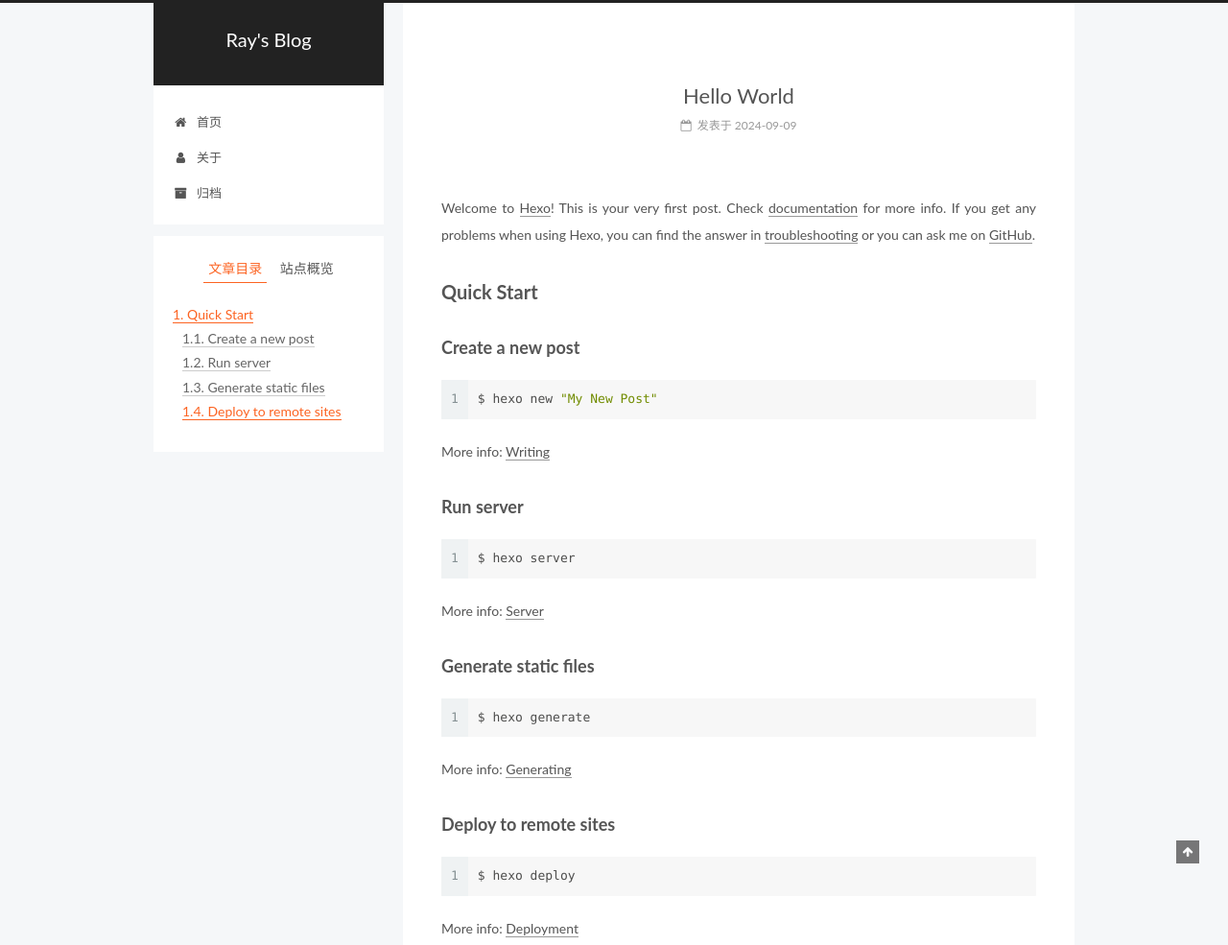
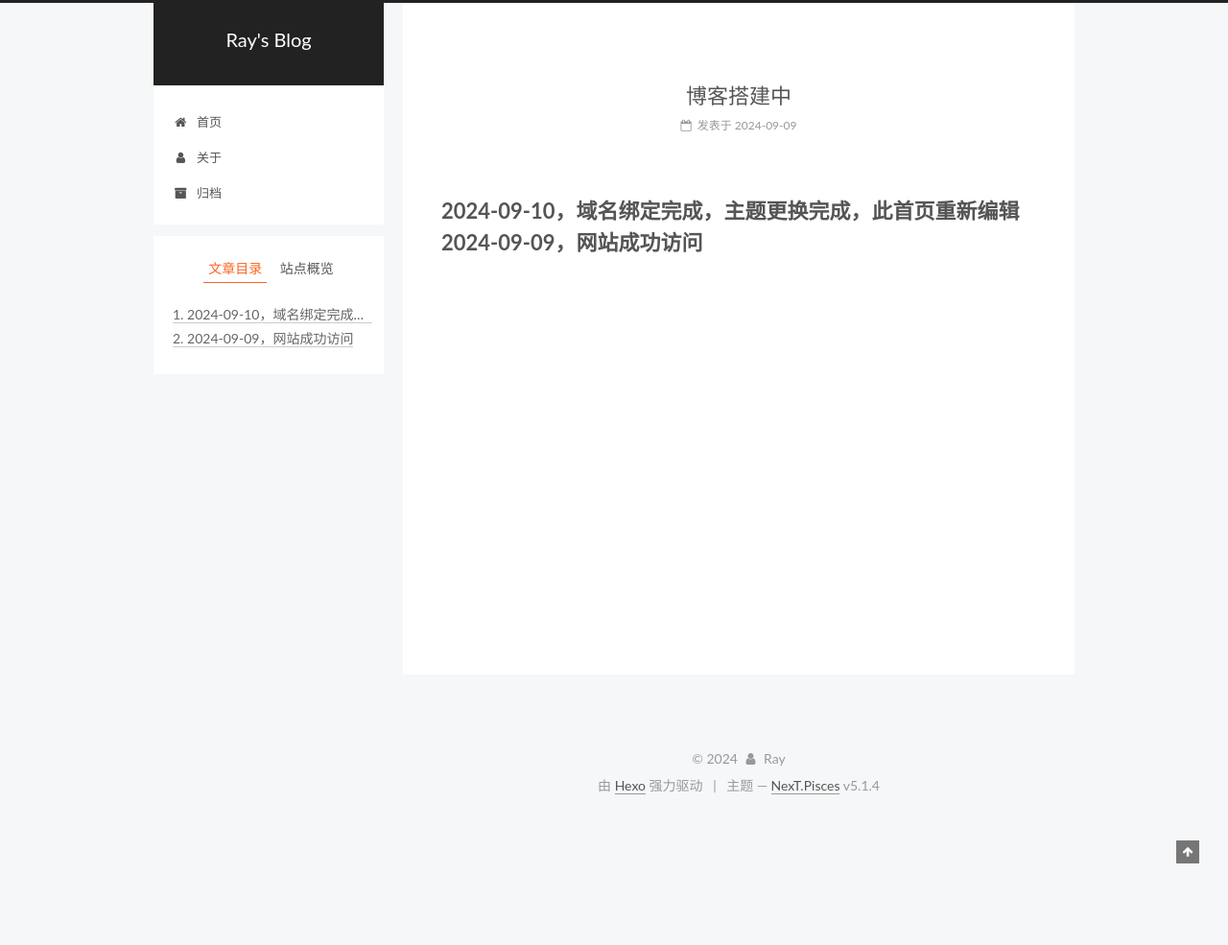
Before and after one commit to Jieup/jieup.github.io, a plain HTML site: page 2024/09/09/hello-world/index.html in a window 1280 px wide. Shown: the top 985 px of the page at 96% size. After the commit the page ends 853 px from the top, so only its background shows below. Drawn offline with Linux system fonts and the light colour scheme.

Commit message:
Site updated: 2024-09-10 20:53:20

```diff
--- a/2024/09/09/hello-world/index.html
+++ b/2024/09/09/hello-world/index.html
@@ -79,15 +79,15 @@
 
 
 
-<meta name="description" content="Welcome to Hexo! This is your very first post. Check documentation for more info. If you get any problems when using Hexo, you can find the answer in troubleshooting or you can ask me on GitHub. Quick">
+<meta name="description" content="2024-09-10，域名绑定完成，主题更换完成，此首页重新编辑2024-09-09，网站成功访问">
 <meta property="og:type" content="article">
-<meta property="og:title" content="Hello World">
+<meta property="og:title" content="博客搭建中">
 <meta property="og:url" content="https://www.leichuanjie.cn/2024/09/09/hello-world/index.html">
 <meta property="og:site_name" content="Ray&#39;s Blog">
-<meta property="og:description" content="Welcome to Hexo! This is your very first post. Check documentation for more info. If you get any problems when using Hexo, you can find the answer in troubleshooting or you can ask me on GitHub. Quick">
+<meta property="og:description" content="2024-09-10，域名绑定完成，主题更换完成，此首页重新编辑2024-09-09，网站成功访问">
 <meta property="og:locale">
 <meta property="article:published_time" content="2024-09-09T12:09:49.685Z">
-<meta property="article:modified_time" content="2024-09-09T12:09:49.685Z">
+<meta property="article:modified_time" content="2024-09-10T12:52:48.666Z">
 <meta property="article:author" content="Ray">
 <meta name="twitter:card" content="summary">
 
@@ -125,7 +125,7 @@
 
 
 
-  <title>Hello World | Ray's Blog</title>
+  <title>博客搭建中 | Ray's Blog</title>
 
 
 
@@ -259,7 +259,7 @@
 
 
 
-          <h1 class="post-title" itemprop="name headline">Hello World</h1>
+          <h1 class="post-title" itemprop="name headline">博客搭建中</h1>
 
 
         <div class="post-meta">
@@ -309,20 +309,7 @@
 
 
 
-        <p>Welcome to <a target="_blank" rel="noopener" href="https://hexo.io/">Hexo</a>! This is your very first post. Check <a target="_blank" rel="noopener" href="https://hexo.io/docs/">documentation</a> for more info. If you get any problems when using Hexo, you can find the answer in <a target="_blank" rel="noopener" href="https://hexo.io/docs/troubleshooting.html">troubleshooting</a> or you can ask me on <a target="_blank" rel="noopener" href="https://github.com/hexojs/hexo/issues">GitHub</a>.</p>
-<h2 id="Quick-Start"><a href="#Quick-Start" class="headerlink" title="Quick Start"></a>Quick Start</h2><h3 id="Create-a-new-post"><a href="#Create-a-new-post" class="headerlink" title="Create a new post"></a>Create a new post</h3><figure class="highlight bash"><table><tr><td class="gutter"><pre><span class="line">1</span><br></pre></td><td class="code"><pre><span class="line">$ hexo new <span class="string">&quot;My New Post&quot;</span></span><br></pre></td></tr></table></figure>
-
-<p>More info: <a target="_blank" rel="noopener" href="https://hexo.io/docs/writing.html">Writing</a></p>
-<h3 id="Run-server"><a href="#Run-server" class="headerlink" title="Run server"></a>Run server</h3><figure class="highlight bash"><table><tr><td class="gutter"><pre><span class="line">1</span><br></pre></td><td class="code"><pre><span class="line">$ hexo server</span><br></pre></td></tr></table></figure>
-
-<p>More info: <a target="_blank" rel="noopener" href="https://hexo.io/docs/server.html">Server</a></p>
-<h3 id="Generate-static-files"><a href="#Generate-static-files" class="headerlink" title="Generate static files"></a>Generate static files</h3><figure class="highlight bash"><table><tr><td class="gutter"><pre><span class="line">1</span><br></pre></td><td class="code"><pre><span class="line">$ hexo generate</span><br></pre></td></tr></table></figure>
-
-<p>More info: <a target="_blank" rel="noopener" href="https://hexo.io/docs/generating.html">Generating</a></p>
-<h3 id="Deploy-to-remote-sites"><a href="#Deploy-to-remote-sites" class="headerlink" title="Deploy to remote sites"></a>Deploy to remote sites</h3><figure class="highlight bash"><table><tr><td class="gutter"><pre><span class="line">1</span><br></pre></td><td class="code"><pre><span class="line">$ hexo deploy</span><br></pre></td></tr></table></figure>
-
-<p>More info: <a target="_blank" rel="noopener" href="https://hexo.io/docs/one-command-deployment.html">Deployment</a></p>
-
+        <h1 id="2024-09-10，域名绑定完成，主题更换完成，此首页重新编辑"><a href="#2024-09-10，域名绑定完成，主题更换完成，此首页重新编辑" class="headerlink" title="2024-09-10，域名绑定完成，主题更换完成，此首页重新编辑"></a>2024-09-10，域名绑定完成，主题更换完成，此首页重新编辑</h1><h1 id="2024-09-09，网站成功访问"><a href="#2024-09-09，网站成功访问" class="headerlink" title="2024-09-09，网站成功访问"></a>2024-09-09，网站成功访问</h1>
 
     </div>
 
@@ -452,7 +439,7 @@
 
 
 
-              <div class="post-toc-content"><ol class="nav"><li class="nav-item nav-level-2"><a class="nav-link" href="#Quick-Start"><span class="nav-number">1.</span> <span class="nav-text">Quick Start</span></a><ol class="nav-child"><li class="nav-item nav-level-3"><a class="nav-link" href="#Create-a-new-post"><span class="nav-number">1.1.</span> <span class="nav-text">Create a new post</span></a></li><li class="nav-item nav-level-3"><a class="nav-link" href="#Run-server"><span class="nav-number">1.2.</span> <span class="nav-text">Run server</span></a></li><li class="nav-item nav-level-3"><a class="nav-link" href="#Generate-static-files"><span class="nav-number">1.3.</span> <span class="nav-text">Generate static files</span></a></li><li class="nav-item nav-level-3"><a class="nav-link" href="#Deploy-to-remote-sites"><span class="nav-number">1.4.</span> <span class="nav-text">Deploy to remote sites</span></a></li></ol></li></ol></div>
+              <div class="post-toc-content"><ol class="nav"><li class="nav-item nav-level-1"><a class="nav-link" href="#2024-09-10%EF%BC%8C%E5%9F%9F%E5%90%8D%E7%BB%91%E5%AE%9A%E5%AE%8C%E6%88%90%EF%BC%8C%E4%B8%BB%E9%A2%98%E6%9B%B4%E6%8D%A2%E5%AE%8C%E6%88%90%EF%BC%8C%E6%AD%A4%E9%A6%96%E9%A1%B5%E9%87%8D%E6%96%B0%E7%BC%96%E8%BE%91"><span class="nav-number">1.</span> <span class="nav-text">2024-09-10，域名绑定完成，主题更换完成，此首页重新编辑</span></a></li><li class="nav-item nav-level-1"><a class="nav-link" href="#2024-09-09%EF%BC%8C%E7%BD%91%E7%AB%99%E6%88%90%E5%8A%9F%E8%AE%BF%E9%97%AE"><span class="nav-number">2.</span> <span class="nav-text">2024-09-09，网站成功访问</span></a></li></ol></div>
 
 
           </div>
--- a/css/main.css
+++ b/css/main.css
@@ -1823,7 +1823,7 @@ pre .javascript .function {
   width: 4px;
   height: 4px;
   border-radius: 50%;
-  background: #2f12f1;
+  background: #9fff46;
 }
 .links-of-blogroll {
   font-size: 13px;
```
Also changed, not shown: archives/2024/09/index.html (+1 -1 lines), archives/2024/index.html (+1 -1 lines), archives/index.html (+1 -1 lines), index.html (+2 -15 lines).
